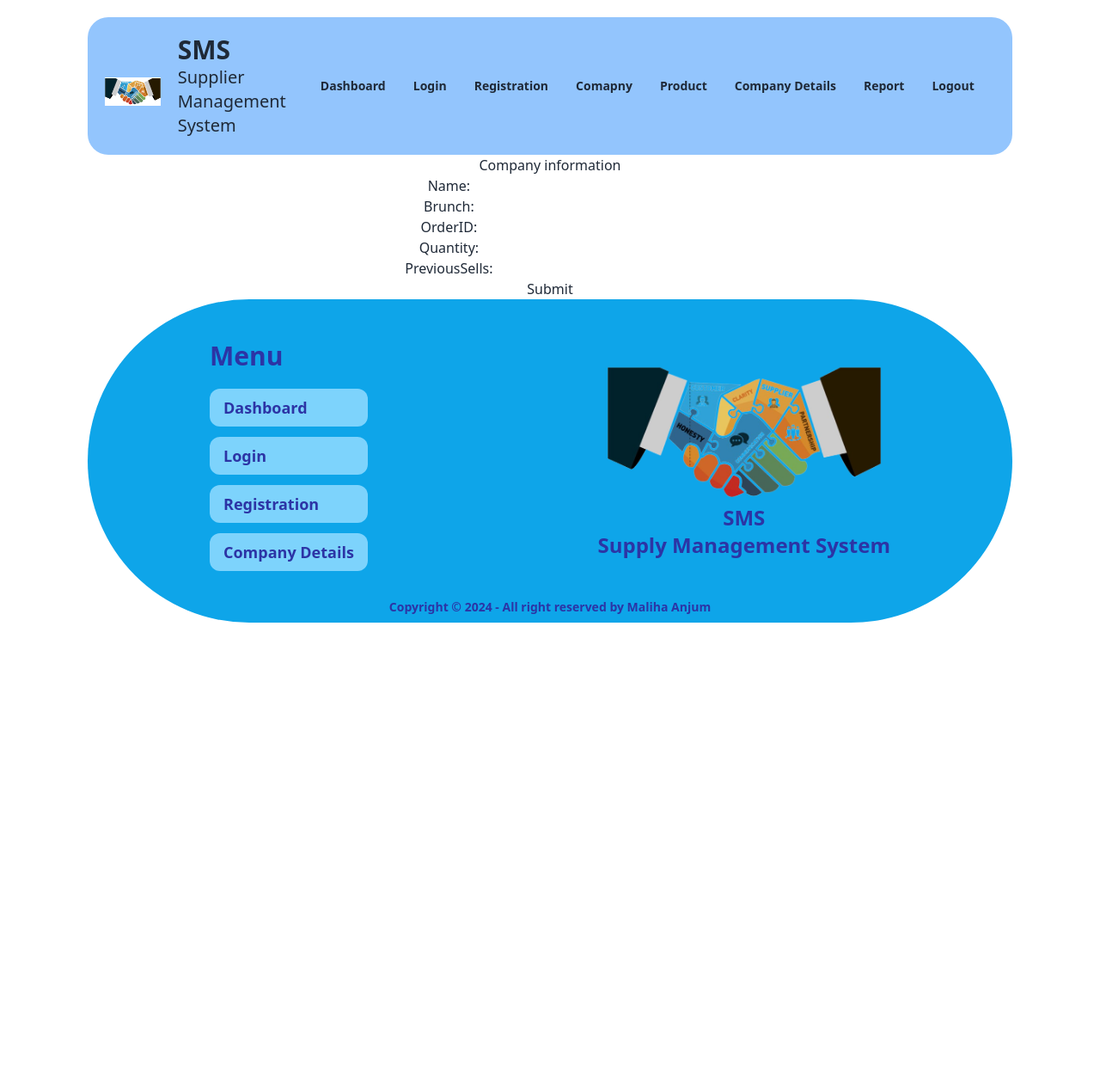
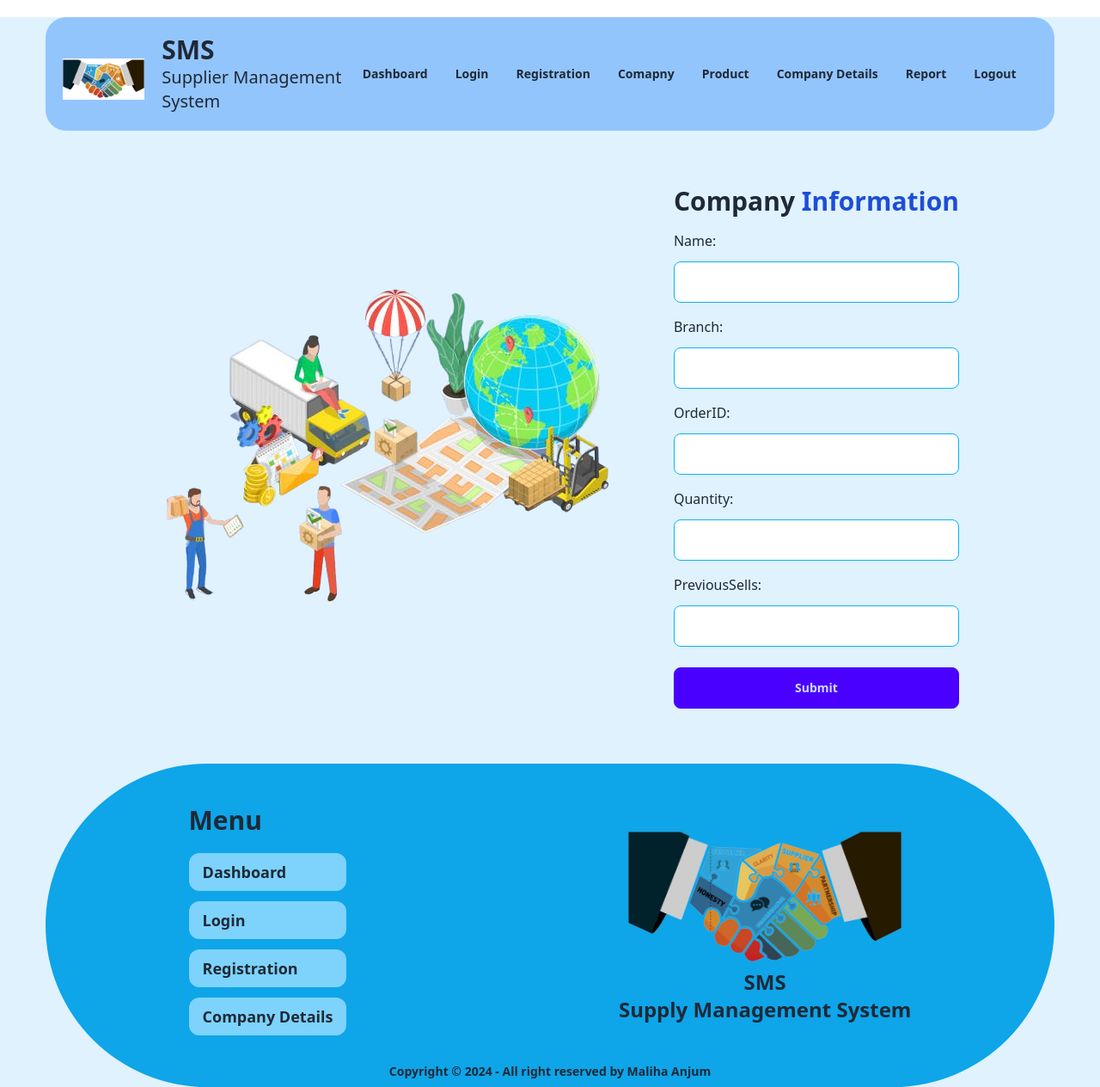
Before and after one commit to alifhossain07/supply-management-system, a PHP site: page /company.php in a window 1280 px wide. Shown: the whole page at 86% size. Before the commit the page ends 724 px from the top, so only its background shows below. Run offline with PHP 8.4, Linux system fonts and the light colour scheme; some libraries are stand-ins or nearby versions.

Commit message:
Reg Page

```diff
--- a/company.php
+++ b/company.php
@@ -1,43 +1,59 @@
 <!DOCTYPE html>
-<html>
+<html lang="en">
 <head>
-<title> Page 5 </title>
-<link rel="stylesheet" href="header.css">
+  <meta charset="UTF-8">
+  <meta name="viewport" content="width=device-width, initial-scale=1.0">
+  <link href="https://cdn.jsdelivr.net/npm/daisyui@4.10.1/dist/full.min.css" rel="stylesheet" type="text/css" />
+  <script src="https://cdn.tailwindcss.com"></script>
+  <title>company</title>
 </head>
-<body>
-
+<body class="bg-sky-100">
 <?php
 
      include_once ('header.php');
 
      ?>
+<main>
+  <!-- main container -->
+<div class="w-3/4 mx-auto mt-16 mb-16 flex justify-around items-center">
+<div>
+  <img src="companyimg.png" alt="" class="">
+</div>
+<div>
+  <h1 class="text-3xl mb-4 font-semibold">Company <span class="text-blue-700">Information</span> </h1>
+<form action="connectcomin.php" method="POST" class="flex flex-col ">
+  <label for="Name" class="mb-2">Name:</label>
+  <input type="text" id="Name" name="Name" class="input input-bordered input-info w-full max-w-lg mt-1 h-10" />
 
-<center>
+  <label for="Brunch" class="mb-2 mt-4">Branch:</label>
+  <input type="text" id="Brunch" name="Brunch" class="input input-bordered input-info w-full max-w-lg mt-1 h-10" />
 
-<h2>Company information</h2>
+  <label for="OrderID" class="mb-2 mt-4">OrderID:</label>
+  <input type="number" id="OrderID" name="OrderID" class="input input-bordered input-info w-full max-w-lg mt-1 h-10" />
 
-<form action="connectcomin.php" method="POST">
+  <label for="Quantity" class="mb-2 mt-4">Quantity:</label>
+  <input type="number" id="Quantity" name="Quantity" class="input input-bordered input-info w-full max-w-lg mt-1 h-10" />
 
-  <label for="Name"> Name:</label>
-  <input type="text" id="Name" name="Name" value=""><br>
-<label for="Brunch"> Brunch:</label>
-  <input type="text" id="Brunch" name="Brunch" value=""><br>
-<label for="OrderID"> OrderID:</label>
-  <input type="digit" id="OrderID" name="OrderID" value=""><br>
-<label for="Quantity"> Quantity:</label>
-  <input type="digit" id="Quantity" name="Quantity" value=""><br>
-  <label for="PreviousSells"> PreviousSells:</label>
-  <input type="digit" id="PreviousSells" name="PreviousSells" value=""><br>
+  <label for="PreviousSells" class="mb-2 mt-4">PreviousSells:</label>
+  <input type="number" id="PreviousSells" name="PreviousSells" class="input input-bordered input-info w-full max-w-lg mt-1 h-10" />
 
-  <input type="submit" value="Submit">
+  <input type="submit" value="Submit" class="btn btn-primary mt-6">
 </form>
 
-</center>
+
+</div>
+
+
+
+</div>
+</main>
+
+
+
 <?php
 
      include_once ('footer.php');
 
      ?>
-
 </body>
 </html>
```
Also changed, not shown: companyimg.png (added), companyimg1.png (added). Lines whose indentation alone changed are shown as unchanged.
